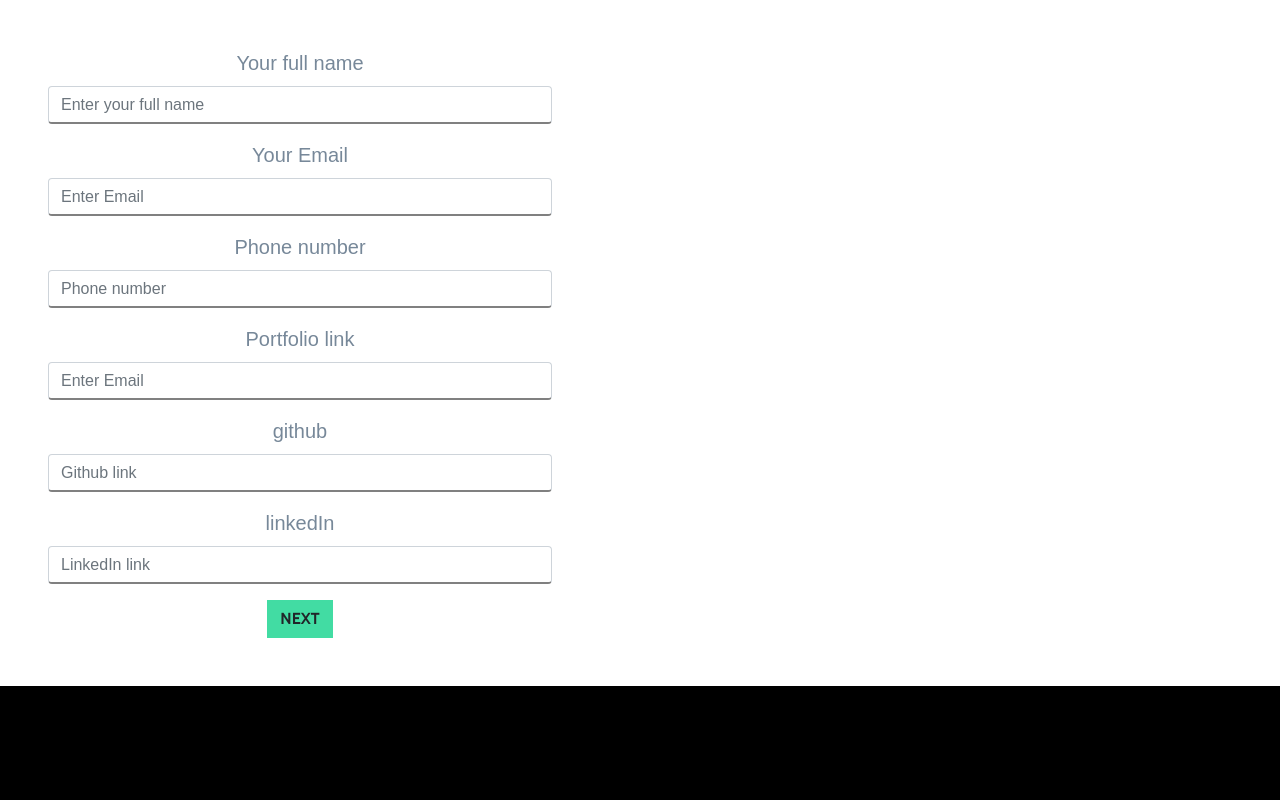
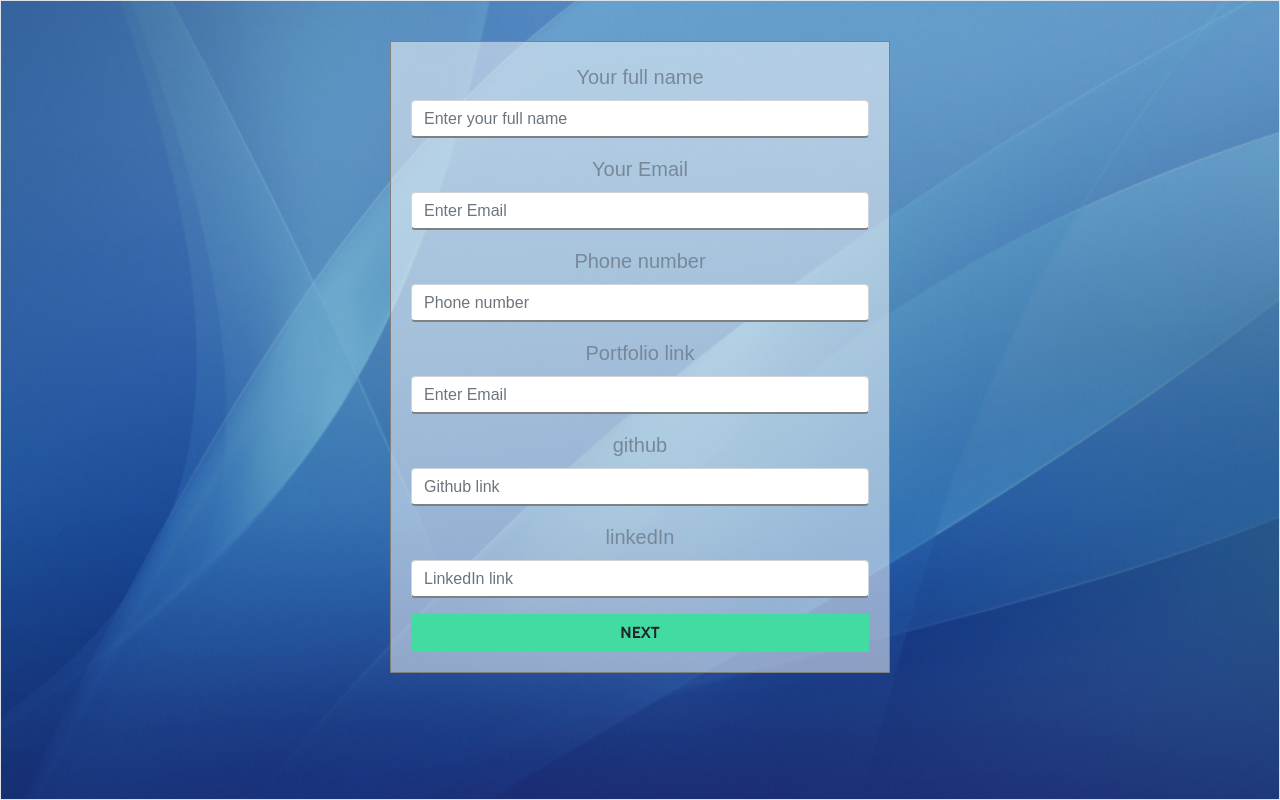
Before and after one commit to juan251189/portfolio-react, a React (Create React App) app: page / in a window 1280 px wide. Built offline with nearby package versions, Linux system fonts and the light colour scheme.

Commit message:
css_applied_to_sections_general

```diff
--- a/src/App.js
+++ b/src/App.js
@@ -1,41 +1,17 @@
 
 import './App.css';
 import React,{useState,useRef} from 'react'
-import Header from './components/Header';
-import ContentExperience from './components/ContentExperience'
+
 import UserForm from './components/form/UserForm'
 
 function App() {
-    const [info, setInfo]=useState({});
+    const [step, setStep]=useState(0);
 
-
-    const name = useRef(null);
-    const email= useRef(null);
-    const github=useRef(null);
-
-    const addInfo = (e) =>{
-        e.preventDefault();
-        setInfo(state => ({
-          ...state,
-            "name":name.current.value,
-            "email":email.current.value,
-            "github":github.current.value
-        }));
-        console.log(info);
-    }
-
-    const infoHandle = (e) =>{
-      e.preventDefault();
-      setInfo(state =>({
-        ...state,
-        [e.target.name]:e.target.value
-      }))
-
-    }
 
 
   return (
-    <div className="App">
+    <div className="App border" >
+
 
     <UserForm />
      {/* <div className="container main-content">
@@ -104,6 +80,7 @@ function App() {
 
 
      </div> */}
+
     </div>
   );
 }
--- a/src/assets/css/styles.css
+++ b/src/assets/css/styles.css
@@ -1,10 +1,27 @@
 .App{
+
     box-sizing: border-box;
     font-family: 'montserrat',sans-serif;
 
+    background-image: url('/src/assets/img/plain-blue-bg.jpg');
+    background-position: center;
+    background-size: cover;
+
     font-size: 20px;
     color:lightslategrey!important;
+    text-align: center;
+
     background-color: white;
+
+
+    width: 100%;
+    min-height: 100vh;
+
+    margin: 0;
+    padding: 40px 0 0;
+
+    overflow-y: hidden;
+
 
 
 }
@@ -137,6 +154,15 @@ hr{
 
 }
 
+#content-education{
+    width: 100%;
+    margin: 0;
+    padding:0;
+overflow:hidden!important;
+
+
+}
+
 #content-experience{
     background: #f5f4f2;
     padding: 0px;
@@ -259,7 +285,10 @@ font-size: 1.5rem;
     color:#363535;
 }
 
-
+.skills-section{
+    margin-bottom: 30px;
+    padding-bottom: 30px;
+}
 .skills-content{
 
 
@@ -320,3 +349,43 @@ box-shadow: 2px 3px 3px #313331;
 
     font-weight: 500;
 }
+
+
+
+.form-user-details{
+    max-width:500px!important;
+    background-color: rgb(255,255,255,0.5);
+    border: 1px solid grey;
+
+    margin: 0 auto;
+
+    padding: 20px ;
+    text-align: center;
+
+    display:grid;
+    grid-template-columns: 1fr;
+    justify-content: center;
+    align-items: center;
+}
+
+
+.cv-template{
+
+    padding:0;
+    margin: 0;
+
+    width: 100%;
+    height: auto;
+    background-color: white;
+    border:3px solid red!important;
+}
+
+
+.section{
+    background-color: rgb(255,255,255,0.5);
+    min-height: 90vh;
+}
+.form-personal-details{
+    background-color: rgb(255,255,255,0.5);
+    min-height: 90vh;
+}
--- a/src/components/ContentExperience.js
+++ b/src/components/ContentExperience.js
@@ -43,7 +43,7 @@ function ContentExperience({personalinfo}) {
 
 
                             <div className="col-12">
-                            <h3><i className="fa fa-star fa-user" ></i>ABOUT ME</h3>
+                            <h3><i className="fa fa-star fa-user" ></i>SKILLS</h3>
                                 <hr/>
 
                                 <div className="row">
--- a/src/components/form/FormPersonalDetails.js
+++ b/src/components/form/FormPersonalDetails.js
@@ -35,7 +35,7 @@ const back =() => {
 }
 
     return (
-        <div className="p-5">
+        <div className="form-personal-details container">
             <div className="jumbotron">FormPersonalDetails</div>
             <div>
                 <input type="text" name="university" value={education.university}
--- a/src/components/form/FormSkills.js
+++ b/src/components/form/FormSkills.js
@@ -44,7 +44,7 @@ function FormSkills({prevStep,nextStep,handlerArray,personalinfo,setPersonalinfo
   //  }
 
     return (
-        <div className="">
+        <div className="container section skills-section">
          <div className="jumbotron">Now select your skills</div>
 
          <div className="skills-content">
--- a/src/components/form/FormUserDetails.js
+++ b/src/components/form/FormUserDetails.js
@@ -7,7 +7,7 @@ const continues = () => {
 }
 
     return (
-        <div className="p-5 " style={{maxWidth:"600px"}}>
+        <div className="form-user-details container" style={{maxWidth:"600px"}}>
 
             <div className="form-group">
              <label htmlFor="email ">Your full name</label>
--- a/src/components/form/UserForm.js
+++ b/src/components/form/UserForm.js
@@ -118,7 +118,7 @@ function UserForm() {
             )
         case 4:
             return(
-                <div>
+                <div className="cv-template container-fluid ">
                      <Header personalinfo={personalinfo} />
 
 <ContentExperience personalinfo = {personalinfo} />
--- a/src/index.css
+++ b/src/index.css
@@ -1,10 +1,13 @@
 body {
   margin: 0;
+  padding: 0;
   font-family: -apple-system, BlinkMacSystemFont, 'Segoe UI', 'Roboto', 'Oxygen',
     'Ubuntu', 'Cantarell', 'Fira Sans', 'Droid Sans', 'Helvetica Neue',
     sans-serif;
   -webkit-font-smoothing: antialiased;
   -moz-osx-font-smoothing: grayscale;
+
+
 }
 
 code {
```
Also changed, not shown: src/assets/img/plain-blue-bg.jpg (added), 1 other file (tests, documents, lock files or other folders).
